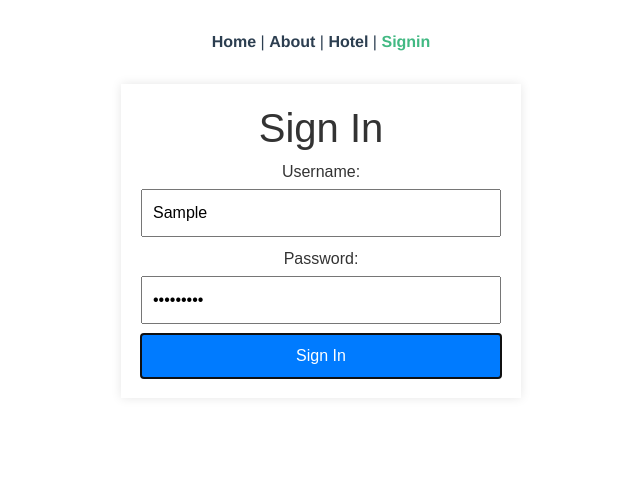
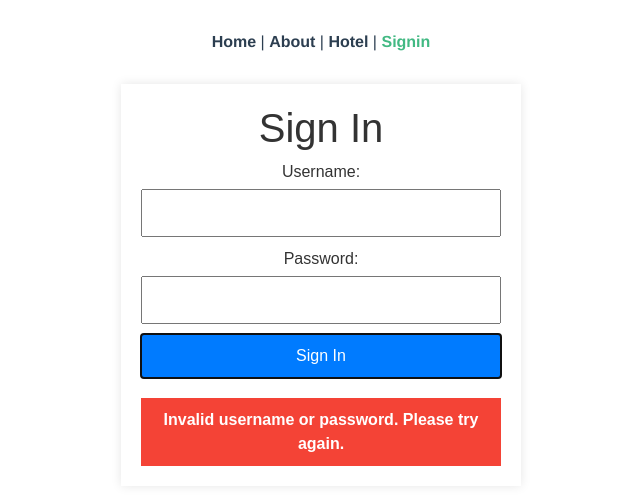
Before and after one commit to yennanliu/vue-admin-system, a Vue app: page /signin in a window 1280 px wide. Both pictures are taken after typing "Sample", "Sample123" into the empty fields and a click on the button "Sign In". Shown: the top 504 px of the page, without its empty margins (319-959 px from the left). Built offline with nearby package versions, Linux system fonts and the light colour scheme.

Commit message:
implement auth login logic

```diff
--- a/src/views/Signin.vue
+++ b/src/views/Signin.vue
@@ -10,6 +10,15 @@
 
       <button type="submit">Sign In</button>
     </form>
+
+    <!-- Display success or error message -->
+    <div
+      v-if="showMessage"
+      class="message"
+      :class="{ success: isSuccessful, error: !isSuccessful }"
+    >
+      {{ message }}
+    </div>
   </div>
 </template>
 
@@ -19,15 +28,39 @@
     return {
       username: "",
       password: "",
+      showMessage: false,
+      isSuccessful: false,
+      message: "",
     };
   },
   methods: {
     signIn() {
-        console.log("Sign-in attempt with:");
-        console.log("Username:", this.username);
-        console.log("Password:", this.password);
-        // Add your authentication logic here (e.g., send data to server, check credentials)
-        // For demonstration purposes, the data is logged to the console.
+      // Replace the following hardcoded values with your actual authentication logic
+      /** Current username and pwd */
+      const validUsername = "admin";
+      const validPassword = "123";
+
+      if (this.username === validUsername && this.password === validPassword) {
+        // Authentication successful
+        this.isSuccessful = true;
+        this.message = "Sign-in successful!";
+      } else {
+        // Authentication failed
+        this.isSuccessful = false;
+        this.message = "Invalid username or password. Please try again.";
+      }
+
+      // Show the message
+      this.showMessage = true;
+
+      // Hide the message after 3 seconds (adjust as needed)
+      setTimeout(() => {
+        this.showMessage = false;
+      }, 3000);
+
+      // Clear the form fields
+      this.username = "";
+      this.password = "";
     },
   },
 };
@@ -68,4 +101,21 @@
   border: none;
   cursor: pointer;
 }
+
+.message {
+  margin-top: 20px;
+  padding: 10px;
+  text-align: center;
+  font-weight: bold;
+}
+
+.success {
+  background-color: #4caf50; /* Green */
+  color: white;
+}
+
+.error {
+  background-color: #f44336; /* Red */
+  color: white;
+}
 </style>
```
Lines whose indentation alone changed are shown as unchanged.
